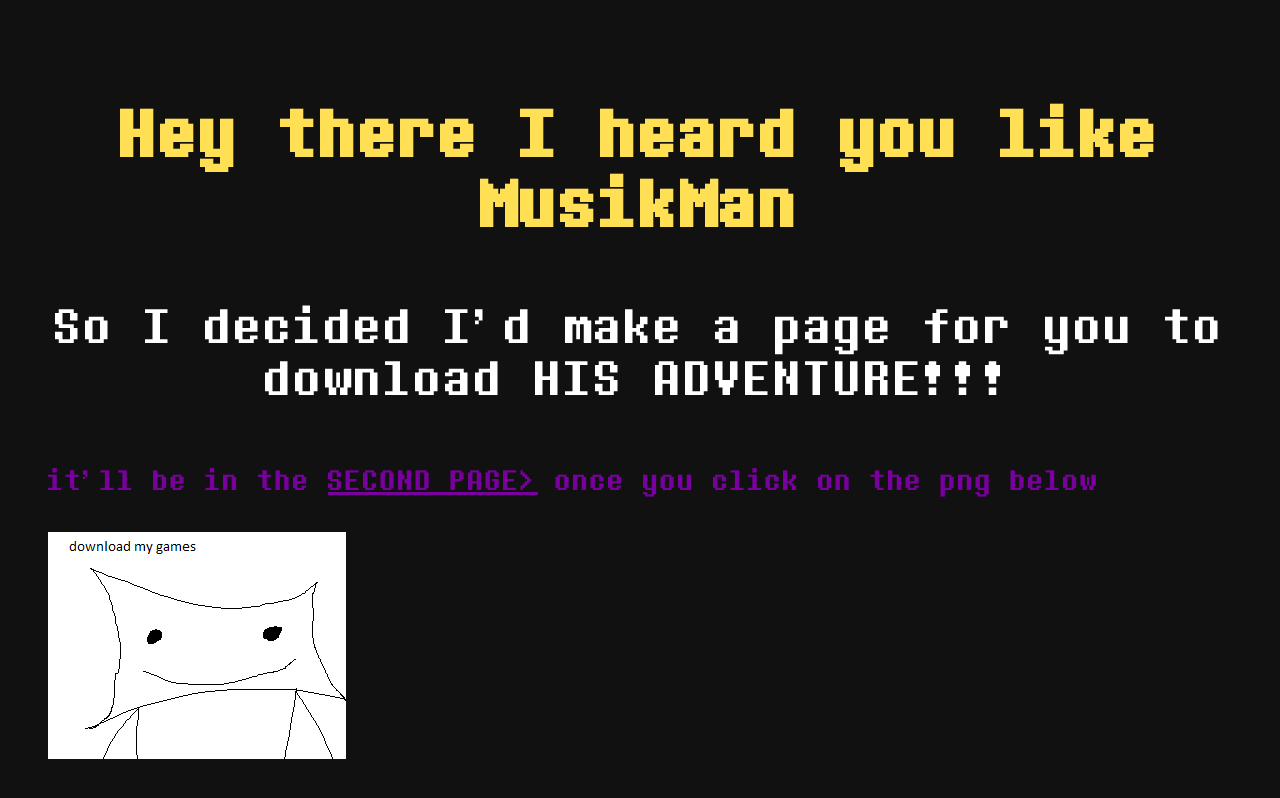
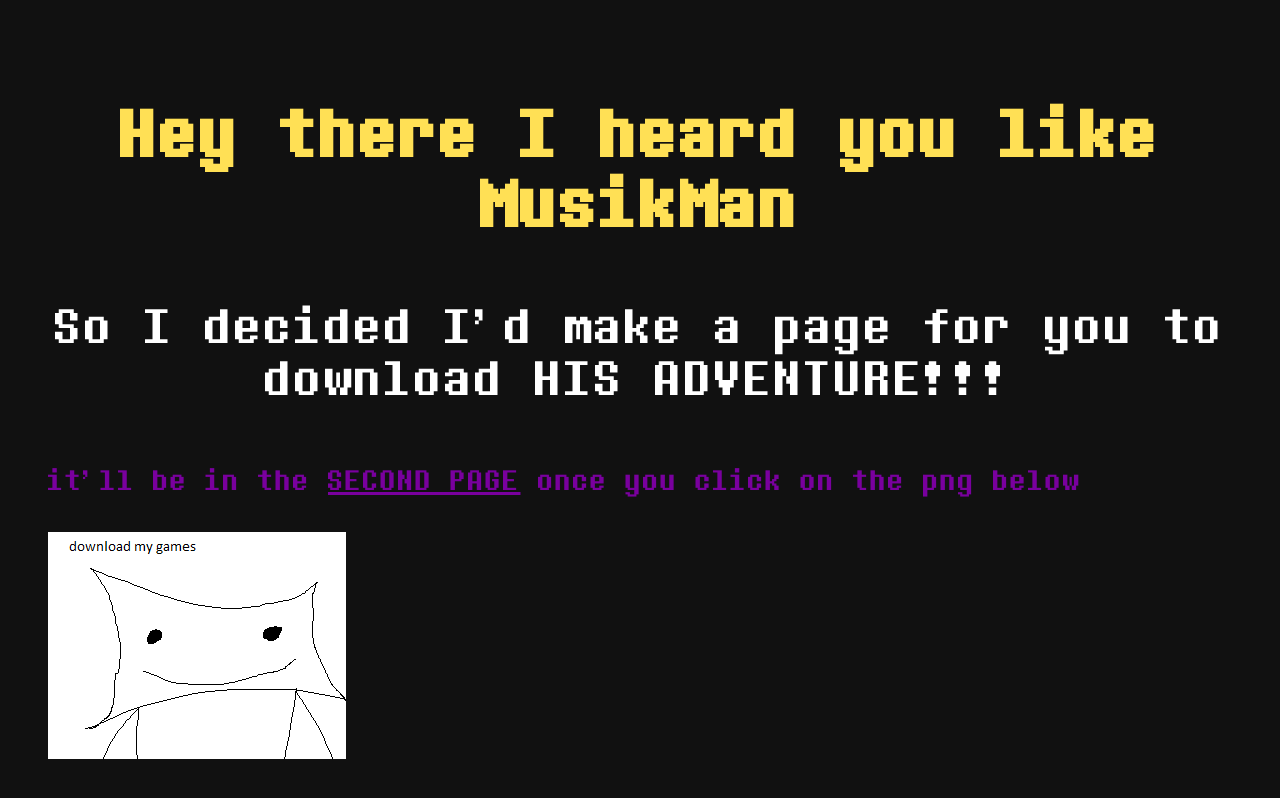
Before and after one commit to Pekesu/Pekesutown, a plain HTML site: page index.html in a window 1280 px wide. Drawn offline with Linux system fonts and the light colour scheme.

Commit message:
second page fix

```diff
--- a/index.html
+++ b/index.html
@@ -45,7 +45,7 @@
 <body>
   <h1 class="title-text">Hey there I heard you like MusikMan</h1>
   <p class="custom-text">So I decided I'd make a page for you to download HIS ADVENTURE!!!</p>
-  <p class="ANOTHER-custom-text">it'll be in the <u>SECOND PAGE></u> once you click on the png below</p>
+  <p class="ANOTHER-custom-text">it'll be in the <u>SECOND PAGE</u> once you click on the png below</p>
     <a href="secondpage.html">
   <img src="download my games.png" alt="DOWNLOAD!!! HERE!!!">
 </a>
```
